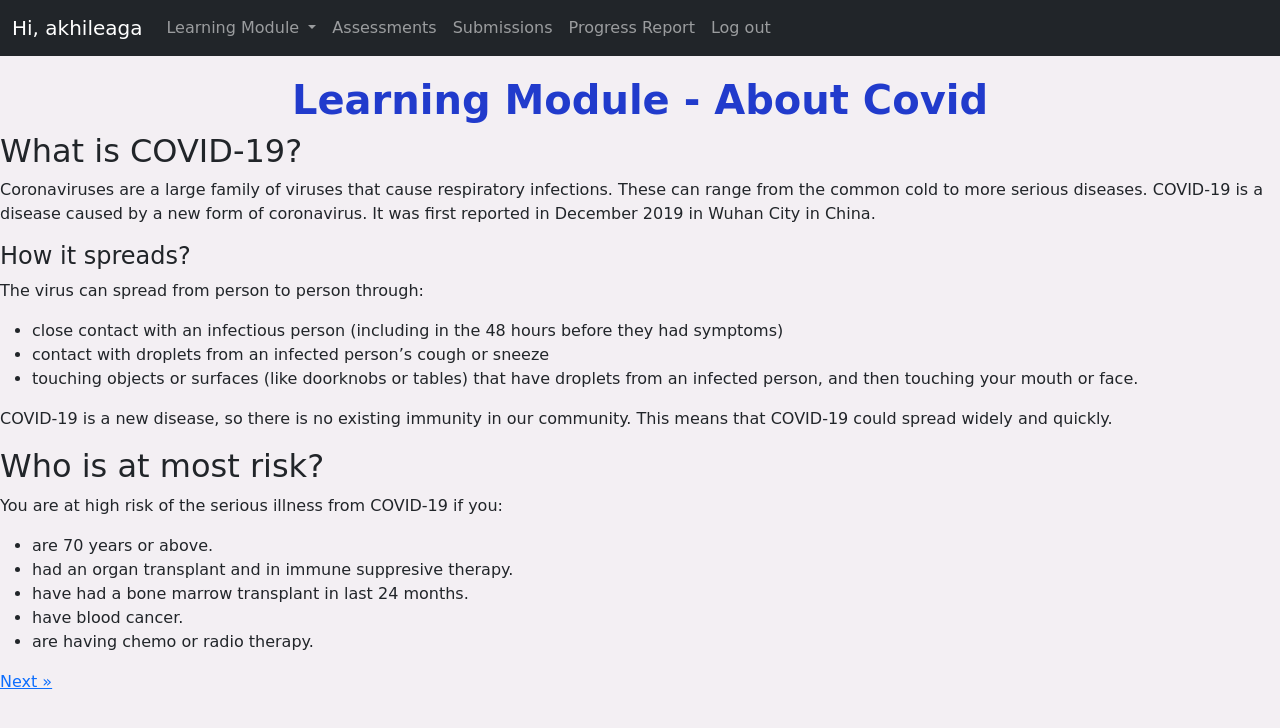
After one commit to Aartipote/CITS5505_PROJ, a Flask app: page /aboutcovid in a window 1280 px wide. The commit adds this page. Shown: the top 728 px of the page. Run offline with Flask 2, Linux system fonts and the light colour scheme; a user stored in the database is signed in; some libraries are stand-ins or nearby versions.

Commit message:
Adding more HTML pages

```diff
--- /dev/null
+++ b/app/static/css/dashbrd.css
@@ -0,0 +1,18 @@
+* {
+    font-family:cursive;
+  }
+  a.nav-link {
+    font-family: cursive;
+    color:white;
+  }
+
+  body{
+    background-color:rgba(80, 24, 80, 0.067);
+  }
+
+  .user-page-container h1{
+    font-weight: bold;
+    color: rgb(33, 59, 204);
+    text-align: center;
+    margin-top:20px;
+  }
--- /dev/null
+++ b/app/templates/aboutcovid.html
@@ -0,0 +1,47 @@
+{% extends "dashboard.html" %}
+
+
+{% block title %}Learning Tutorials Page{% endblock %}
+
+{% block main %}
+
+
+<div class="user-page-container">
+    <div class="background-image-container">
+    <h1>Learning Module - About Covid</h1>
+    <div class="content-aboutcovid-page">
+        <h2>What is COVID-19?</h2>
+        <p>
+            Coronaviruses are a large family of viruses that cause respiratory infections. These can range from the common cold to more serious diseases.
+COVID-19 is a disease caused by a new form of coronavirus. It was first reported in December 2019 in Wuhan City in China.
+        </p>
+        <h4>How it spreads?</h4>
+        <p>The virus can spread from person to person through:</p>
+        <ul>
+            <li>close contact with an infectious person (including in the 48 hours before they had symptoms)</li>
+            <li>contact with droplets from an infected person’s cough or sneeze</li>
+            <li>touching objects or surfaces (like doorknobs or tables) that have droplets from an infected person, and then touching your mouth or face.</li>
+        </ul>
+        <p>
+            COVID-19 is a new disease, so there is no existing immunity in our community. This means that COVID-19 could spread widely and quickly.
+        </p>
+        <h2>Who is at most risk?</h2>
+        <p>You are at high risk of the serious illness from COVID-19 if you:</p>
+        <ul>
+            <li>are 70 years or above.</li>
+            <li>had an organ transplant and in immune suppresive therapy.</li>
+            <li>have had a bone marrow transplant in last 24 months.</li>
+            <li>have blood cancer.</li>
+            <li>are having chemo or radio therapy.</li>
+        </ul>
+    </div>
+    <div class="nextprev">
+        <!-- <a href="/userfile" class="previous">&laquo; Previous</a> -->
+        <a href="/safe_practices" class="next">Next &raquo;</a>
+    </div>
+
+
+</div>
+
+
+{% endblock %}
--- a/app/templates/dashboard.html
+++ b/app/templates/dashboard.html
@@ -1,18 +1,97 @@
 <!DOCTYPE html>
 <html lang="en">
-<head>
-    <meta charset="UTF-8">
-    <meta http-equiv="X-UA-Compatible" content="IE=edge">
-    <meta name="viewport" content="width=device-width, initial-scale=1.0">
-    <title>Document</title>
-</head>
-<body>
-    <h1>Welcome, {{name}}</h1>
+  <head>
+    <!-- Required meta tags -->
+    <meta charset="utf-8" />
+    <meta name="viewport" content="width=device-width, initial-scale=1" />
 
-    <br>
+    <!-- Bootstrap CSS -->
+    <link
+      href="https://cdn.jsdelivr.net/npm/bootstrap@5.0.0/dist/css/bootstrap.min.css"
+      rel="stylesheet"
+      integrity="sha384-wEmeIV1mKuiNpC+IOBjI7aAzPcEZeedi5yW5f2yOq55WWLwNGmvvx4Um1vskeMj0"
+      crossorigin="anonymous"
+    />
+    <!-- Custom CSS -->
+    <link
+      rel="stylesheet"
+      href="{{url_for('static',filename='css/dashbrd.css')}}"
+    />
+    <title>{% block title %}{% endblock %}</title>
+  </head>
+  <body>
+    <!-- <nav>
+      <div class="userpage-container">
+        <div class="siderbar-navsystem">
+        <div class="username-container">
+            <a class="nav-link" href="/userfile">Hi, User</a>
+        </div>
+        <div class="side-navbar">
+            <a class="nav-link" href="/learning_module">Learning Modules</a>
+            <a class="nav-link" href="#">Submissions</a>
+            <a class="nav-link" href="#">Progress Reports</a>
+        </div>
+      </div>
+
+      </div>
+
+    </nav> -->
 
 
-    <button><a href = "{{ url_for('logout') }}">Log out</a></button>
+    <nav class="navbar navbar-expand-lg navbar-dark bg-dark">
+      <div class="container-fluid">
+        <a class="navbar-brand" href="/userfile">Hi, {{name}}</a>
+        <button class="navbar-toggler" type="button" data-bs-toggle="collapse" data-bs-target="#navbarNavDropdown" aria-controls="navbarNavDropdown" aria-expanded="false" aria-label="Toggle navigation">
+          <span class="navbar-toggler-icon"></span>
+        </button>
+        <div class="collapse navbar-collapse" id="navbarNavDropdown">
+          <ul class="navbar-nav">
+            <li class="nav-item dropdown">
+              <a class="nav-link dropdown-toggle" href="#" id="navbarDropdownMenuLink" role="button" data-bs-toggle="dropdown" aria-expanded="false">
+                Learning Module
+              </a>
+              <ul class="dropdown-menu" aria-labelledby="navbarDropdownMenuLink">
+                <li><a class="dropdown-item" href="/aboutcovid">About Covid</a></li>
+                <li><a class="dropdown-item" href="/safe_practices">Hygiene Practices</a></li>
+                <li><a class="dropdown-item" href="/symptoms">Symptoms</a></li>
+                <li><a class="dropdown-item" href="/whattodo">What should we do?</a></li>
+              </ul>
+            </li>
+            <li class="nav-item">
+              <a class="nav-link" href="/assessment">Assessments</a>
+            </li>
+            <li class="nav-item">
+              <a class="nav-link" href="/submission">Submissions</a>
+            </li>
+            <li class="nav-item">
+              <a class="nav-link" href="/progress">Progress Report</a>
+            </li>
+            <li class="nav-item mr-auto">
+                <a class="nav-link" href = "{{ url_for('logout') }}">Log out</a>
+            </li>
+          </ul>
+        </div>
+      </div>
+    </nav>
 
-</body>
+    <main>{% block main %}{% endblock %}</main>
+
+
+    <!-- Optional JavaScript; choose one of the two! -->
+
+    <!-- Option 1: Bootstrap Bundle with Popper -->
+    <script
+      src="https://cdn.jsdelivr.net/npm/bootstrap@5.0.0/dist/js/bootstrap.bundle.min.js"
+      integrity="sha384-p34f1UUtsS3wqzfto5wAAmdvj+osOnFyQFpp4Ua3gs/ZVWx6oOypYoCJhGGScy+8"
+      crossorigin="anonymous"
+    ></script>
+
+    <!-- Option 2: Separate Popper and Bootstrap JS -->
+    <!--
+    <script src="https://cdn.jsdelivr.net/npm/@popperjs/core@2.9.2/dist/umd/popper.min.js" integrity="sha384-IQsoLXl5PILFhosVNubq5LC7Qb9DXgDA9i+tQ8Zj3iwWAwPtgFTxbJ8NT4GN1R8p" crossorigin="anonymous"></script>
+    <script src="https://cdn.jsdelivr.net/npm/bootstrap@5.0.0/dist/js/bootstrap.min.js" integrity="sha384-lpyLfhYuitXl2zRZ5Bn2fqnhNAKOAaM/0Kr9laMspuaMiZfGmfwRNFh8HlMy49eQ" crossorigin="anonymous"></script>
+    -->
+
+    <script src="{{url_for('static',filename='js/app.js')}}"></script>
+  </body>
 </html>
--- a/app/views.py
+++ b/app/views.py
@@ -111,3 +111,40 @@ def dashboard():
 def logout():
     logout_user()
     return redirect(url_for('base'))
+
+@app.route('/aboutcovid')
+@login_required
+def aboutcovid():
+    return render_template("aboutcovid.html", name=current_user.username)
+
+@app.route('/safe_practices')
+@login_required
+def safe_practices():
+    return render_template("safe_practices.html", name=current_user.username)
+
+@app.route('/symptoms')
+@login_required
+def symptoms():
+    return render_template("symptoms.html", name=current_user.username)
+
+@app.route('/whattodo')
+@login_required
+def whattodo():
+    return render_template("whattodo.html", name=current_user.username)
+
+
+@app.route('/assessment')
+@login_required
+def assessment():
+    return render_template("assessment.html", name=current_user.username)
+
+
+@app.route('/submission')
+@login_required
+def submission():
+    return render_template("submission.html", name=current_user.username)
+
+@app.route('/progress')
+@login_required
+def progress():
+    return render_template("progressreport.html", name=current_user.username)
```
Also changed, not shown: app/templates/assessment.html (added, +13 -0 lines), app/templates/progressreport.html (added, +11 -0 lines), app/templates/safe_practices.html (added, +28 -0 lines), app/templates/submission.html (added, +11 -0 lines), app/templates/symptoms.html (added, +41 -0 lines), app/templates/whattodo.html (added, +23 -0 lines), appdatabase.db, 1 other file.
